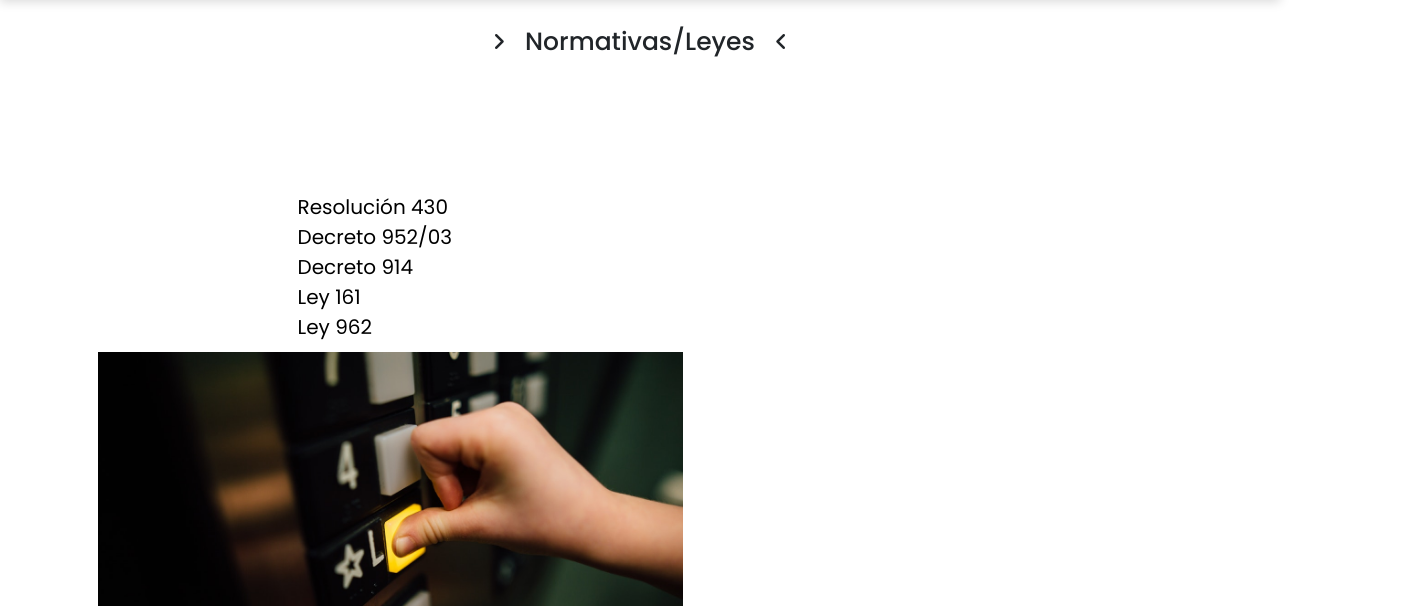
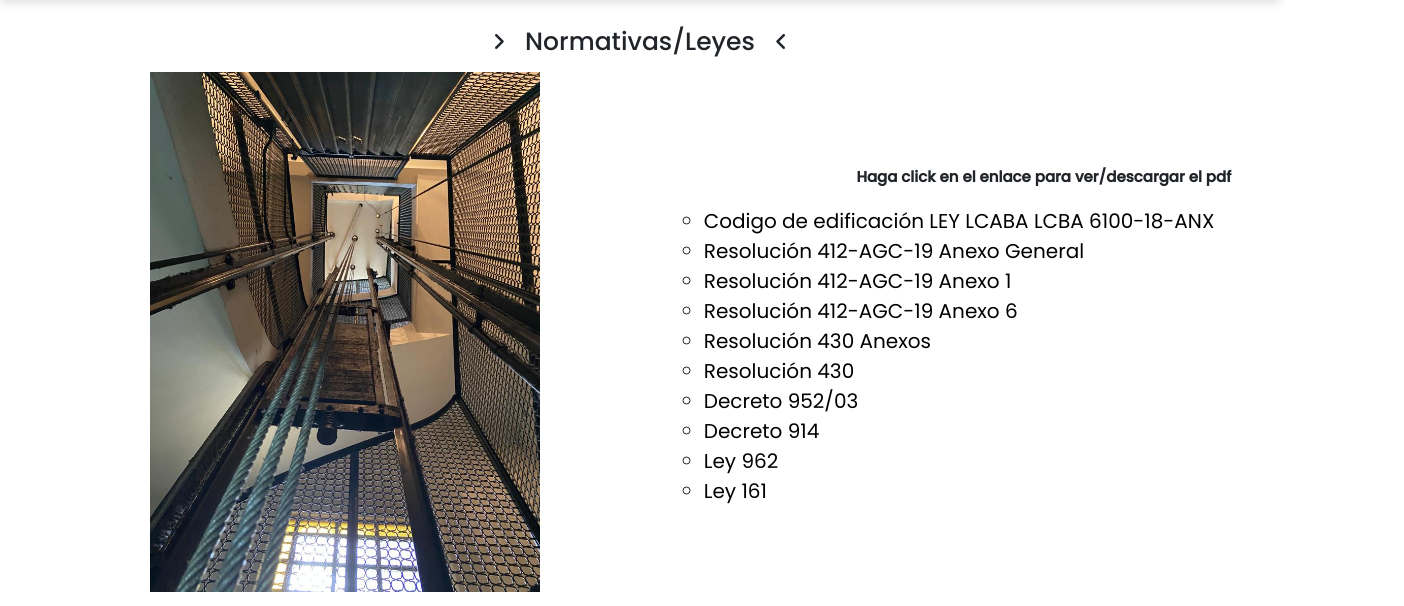
Before and after one commit to MatiasRoel24/Ascensores-Tecnics, a website: page pages/normativas.html in a window 1280 px wide. Shown: the part 69-675 px from the top of the page, 1404 px wide, since content can reach past the window. Drawn offline with nearby package versions, Linux system fonts and the light colour scheme.

Commit message:
Normativas casi listo (falta los links)

```diff
--- a/pages/normativas.html
+++ b/pages/normativas.html
@@ -87,40 +87,30 @@
       </div>
 
       <section>
-        <div class="container container-normativas mt-5">
+        <div class="container mt-3">
           <div class="row">
-            <div class="col-sm-6">
-              <div class="container-ul">
-                <ul class="ul-normativas">
-                  <li class="li-normativas"><a class="nor-link" href="">Resolución 430</a></li>
-                  <li class="li-normativas"><a class="nor-link" href="">Decreto 952/03</a></li>
-                  <li class="li-normativas"><a class="nor-link" href="">Decreto 914</a></li>
-                  <li class="li-normativas"><a class="nor-link" href="">Ley 161</a></li>
-                  <li class="li-normativas"><a class="nor-link" href="">Ley 962</a></li>
-                </ul>
-              </div>
-            </div>
-            <img src="../imgs/img-normativas.jpg" alt="botonera ascensor" class="img-respo img-nor col-sm-6">
-          </div>
-
-        </div>
-      </section>
-
-      <section>
-
-        <section>
-        <div class="container container-normativas mt-5">
-          <div class="row">
-            <img src="../imgs/img-normativas2.jpg" alt="botonera ascensor" class="img-respo img-nor col-sm-6 mt-5">
-            <div class="col-sm-6">
-              <div class="container-ul--2">
-                <ul class="ul-normativas ">
-                  <li class="li-normativas"><a class="nor-link" href="http://www.ascensoresorensesrl.com.ar/upload/codigo-de-edificacion-LEY-LCABA-LCBA-6100-18-ANX.pdf">Codigo de edificación LEY LCABA LCBA 6100-18-ANX</a></li>
-                  <li class="li-normativas"><a class="nor-link" href="">Resolución 412-AGC-19 Anexo General</a></li>
-                  <li class="li-normativas"><a class="nor-link" href="">Resolución 412-AGC-19 Anexo 1</a></li>
-                  <li class="li-normativas"><a class="nor-link" href="">Resolución 412-AGC-19 Anexo 6</a></li>
-                  <li class="li-normativas"><a class="nor-link" href="">Resolución 430 Anexos</a></li>
-                </ul>
+            <div class="col-lg-6 col-sm-12">
+              <div class="container-nor">
+                <div class="img-normativa col-lg-6 col-sm-12">
+                  <img src="../imgs/img-normativas.jpeg" alt="botonera ascensor" class="img-respo">
+                </div>
+                <div>
+                  <div class="text-center mt-5">
+                    <h4 class="pdf-text">Haga click en el enlace para ver/descargar el pdf</h4>
+                  </div>
+                  <ul class="ul-normativas">
+                    <li class="li-normativas"><a class="nor-link" target="_blank" href="http://www.ascensoresorensesrl.com.ar/upload/codigo-de-edificacion-LEY-LCABA-LCBA-6100-18-ANX.pdf">Codigo de edificación LEY LCABA LCBA 6100-18-ANX</a></li>
+                    <li class="li-normativas"><a class="nor-link" target="_blank" href="http://www.ascensoresorensesrl.com.ar/upload/Res-412-AGC-19-Anexo-General.pdf">Resolución 412-AGC-19 Anexo General</a></li>
+                    <li class="li-normativas"><a class="nor-link" target="_blank" href="http://www.ascensoresorensesrl.com.ar/upload/Res-412-AGC-19-Anexo-1.pdf">Resolución 412-AGC-19 Anexo 1</a></li>
+                    <li class="li-normativas"><a class="nor-link" target="_blank" href="http://www.ascensoresorensesrl.com.ar/upload/Res-412-AGC-19-Anexo-6.pdf">Resolución 412-AGC-19 Anexo 6</a></li>
+                    <li class="li-normativas"><a class="nor-link" target="_blank" href="http://www.ascensoresorensesrl.com.ar/upload/Resolucion-430-Anexos.pdf">Resolución 430 Anexos</a></li>
+                    <li class="li-normativas"><a class="nor-link" target="_blank" href="http://www.ascensoresorensesrl.com.ar/upload/Resolucion-430.pdf">Resolución 430</a></li>
+                    <li class="li-normativas"><a class="nor-link" target="_blank" href="http://www.ascensoresorensesrl.com.ar/upload/Decreto-952-03.pdf">Decreto 952/03</a></li>
+                    <li class="li-normativas"><a class="nor-link" target="_blank" href="http://www.ascensoresorensesrl.com.ar/upload/Decreto-914.pdf">Decreto 914</a></li>
+                    <li class="li-normativas"><a class="nor-link" target="_blank" href="http://www.ascensoresorensesrl.com.ar/upload/Ley-962.pdf">Ley 962</a></li>
+                    <li class="li-normativas"><a class="nor-link" target="_blank" href="http://www.ascensoresorensesrl.com.ar/upload/Ley-161.pdf">Ley 161</a></li>
+                  </ul>
+                </div>
               </div>
             </div>
           </div>
--- a/scss/_index.scss
+++ b/scss/_index.scss
@@ -34,18 +34,6 @@
 	        animation: text-focus-in 1s cubic-bezier(0.550, 0.085, 0.680, 0.530) both;
 }
 
-/* ----------------------------------------------
- * Generated by Animista on 2021-12-8 23:23:23
- * Licensed under FreeBSD License.
- * See http://animista.net/license for more info.
- * w: http://animista.net, t: @cssanimista
- * ---------------------------------------------- */
-
-/**
- * ----------------------------------------
- * animation text-focus-in
- * ----------------------------------------
- */
  @-webkit-keyframes text-focus-in {
   0% {
     -webkit-filter: blur(12px);
@@ -160,19 +148,28 @@
 
 /*** NORMATIVAS ***/
 
-.container-ul {
-  margin-top: 10rem;
-  margin-left: 20rem;
+.container-nor{
+  display: flex;
+  flex-direction: column;
+  align-items: center;
+  justify-content: center;
 }
 
-.container-ul--2 {
-  margin-top: 14rem;
-  margin-left: 20rem;
+.img-normativa{
+  display: flex;
+  align-items: center;
+  justify-content: center;
+}
+
+.pdf-text{
+  font-weight: bold;
 }
 
 .ul-normativas {
+  list-style: circle;
   font-size: 2rem;
-  list-style: none;
+  margin-top: 2rem;
+  margin-bottom: 2rem;
 }
 
 .nor-link {
@@ -186,8 +183,8 @@
 }
 
 .img-respo {
-  max-width: 37.5rem;
-  max-height: 37.5rem;
+  max-width: 35rem;
+  max-height: 35rem;
   height: auto;
   width: auto;
 }
--- a/scss/_mediaquery.scss
+++ b/scss/_mediaquery.scss
@@ -79,3 +79,50 @@
     width: 50rem;
   }
 }
+
+/*** SERVICIOS ***/
+
+@media (min-width: 576px){
+  .container-nor{
+    display: flex;
+    flex-direction: row;
+  }
+
+  .img-normativa{
+    margin-right: 20rem;
+    margin-left: 90rem;
+  }
+
+  .pdf-text{
+    font-weight: bold;
+  }
+
+  .li-normativas
+  {
+    width: 70rem;
+  }
+
+  .ul-normativas {
+    list-style: circle;
+    font-size: 2rem;
+    margin-top: 2rem;
+    margin-bottom: 2rem;
+  }
+
+  .nor-link {
+    text-decoration: none;
+    color: black;
+  }
+
+  .nor-link:hover {
+    color: $color-principal;
+    opacity: 0.5;
+  }
+
+  .img-respo {
+    max-width: 52rem;
+    max-height: 52rem;
+    height: auto;
+    width: auto;
+  }
+}
```
Also changed, not shown: css/style.css, imgs/img-normativas.jpeg (added), imgs/img-normativas.jpg (deleted), 2 other files.
